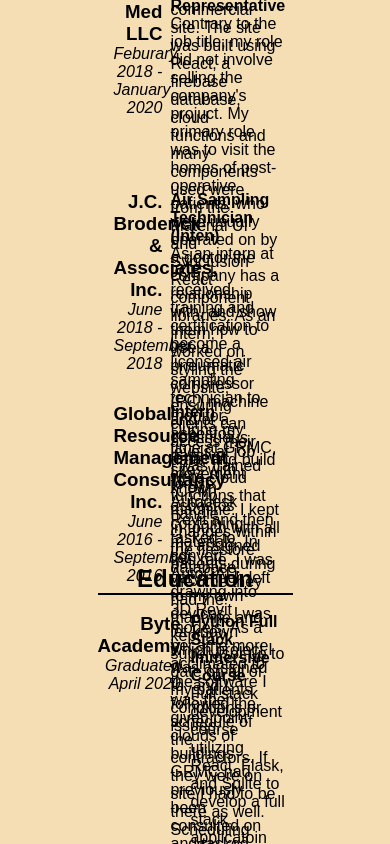
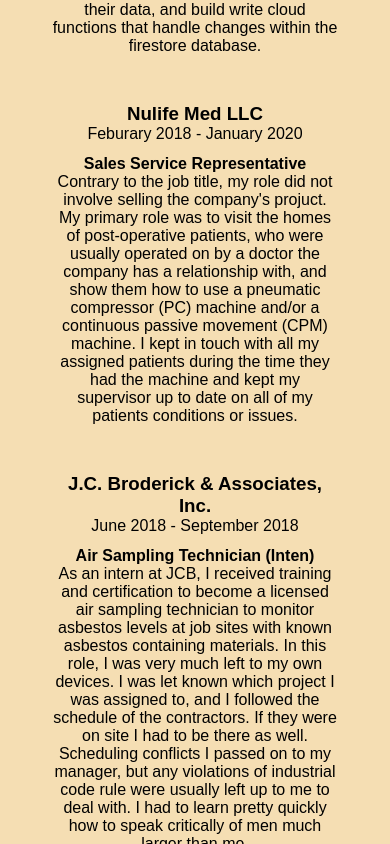
Before and after one commit to kwonj1234/my_website, a React (Create React App) app: page / in a window 390 px wide. Shown: the part 3980-4824 px from the top of the page. Built offline with nearby package versions, Linux system fonts and the light colour scheme.

Commit message:
add mobile responsiveness for experience section

```diff
--- a/src/App.js
+++ b/src/App.js
@@ -21,7 +21,7 @@
 
   // Create useRef hooks
   const heroRef = useRef(null);
-  const navRef = useRef(null);
+  // const navRef = useRef(null);
   const aboutRef = useRef(null);
   const projectRef = useRef(null);
   const experienceRef = useRef(null);
@@ -99,7 +99,7 @@
         <ContactMe contactRef={contactRef} windowWidth={windowWidth} />
         {/* If scrolledDown is true, displays scroll to top button else nothing */}
         {scrolledDown && (
-          <button onClick={() => scrollToRef(navRef)} className="topButton" title="Go To Top"></button>
+          <button onClick={() => scrollToRef(heroRef)} className="topButton" title="Go To Top"></button>
         )}
       </div>
     </BrowserRouter>
--- a/src/components/Experience.js
+++ b/src/components/Experience.js
@@ -1,45 +1,46 @@
 import React from 'react'
 import "../scss/Experience.scss"
+import ExperienceCard from './ExperienceCard';
 
 export default function Experience(props) {
+
+  // Deconstruct props
+  const {experienceRef, windowWidth, ...rest} = props;
+
   return (
-    <div className="Experience" ref={props.experienceRef}>
+    <div className="Experience" ref={experienceRef}>
       <br></br>
       <h1 className="section-title">Experience</h1>
       <p>You can download a copy of my resume <a
         href="../downloadable_files/Resume_JaehwiKwon.pdf"
         download> here</a>
       </p>
-      <div className="experienceContent">
+      <div className={windowWidth > 1100 ? "experienceContent" : "experienceContent-mobile"}>
         <div className="workHistory">
           <h2>Roles I Have Held</h2>
           <div class="line"/>
           <br></br>
-          <div className="row workComponent">
-            <div className="leftColumn">
-              <h3>Spryte Labs</h3>
-              <p>June 2020 - Present</p>
-            </div>
-            <div className="rightColumn">
-              <h4>Software Engineering Intern</h4>
-              <p>
+
+          <ExperienceCard
+            company="Spryte Labs"
+            dates="June 2020 - Present"
+            position="Software Engineering Intern"
+            windowWidth={windowWidth}
+          >
             This was a remote position that utilized a sprint methodology to push a new feature
             every 2-weeks to Spryte's commercial site. The site was built using React, a
             firebase database, cloud functions and many components used were from the
             Material UI and Syncfusion React component libraries. As an intern, I worked on
             styling the website, ensuring clients can access their data, and build write
             cloud functions that handle changes within the firestore database.
-              </p>
-            </div>
-          </div>
-          <div className="row workComponent">
-            <div className="leftColumn">
-              <h3>Nulife Med LLC</h3>
-              <p>Feburary 2018 - January 2020</p>
-            </div>
-            <div className="rightColumn">
-              <h4>Sales Service Representative</h4>
-              <p>
+          </ExperienceCard>
+
+          <ExperienceCard
+            company="Nulife Med LLC"
+            dates="Feburary 2018 - January 2020"
+            position="Sales Service Representative"
+            windowWidth={windowWidth}
+          >
             Contrary to the job title, my role did not involve selling the company's projuct.
             My primary role was to visit the homes of post-operative patients, who
             were usually operated on by a doctor the company has a relationship with,
@@ -47,17 +48,14 @@
             passive movement (CPM) machine. I kept in touch with all my assigned patients
             during the time they had the machine and kept my supervisor up to date on
             all of my patients conditions or issues.
-              </p>
-            </div>
-          </div>
-          <div className="row workComponent">
-            <div className="leftColumn">
-              <h3>J.C. Broderick & Associates, Inc.</h3>
-              <p>June 2018 - September 2018</p>
-            </div>
-            <div className="rightColumn">
-              <h4>Air Sampling Technician (Inten)</h4>
-              <p>
+          </ExperienceCard>
+
+          <ExperienceCard
+            company="J.C. Broderick & Associates, Inc."
+            dates="June 2018 - September 2018"
+            position="Air Sampling Technician (Inten)"
+            windowWidth={windowWidth}
+          >
             As an intern at JCB, I received training and certification to become a
             licensed air sampling technician to monitor asbestos levels at job sites
             with known asbestos containing materials. In this role, I was very much
@@ -67,25 +65,21 @@
             any violations of industrial code rule were usually left up to me to deal with.
             I had to learn pretty quickly how to speak critically of men much larger
             than me.
-              </p>
-            </div>
-          </div>
-          <div className="row workComponent">
-            <div className="leftColumn">
-              <h3>Global Resource Management Consultancy Inc.</h3>
-              <p>June 2016 - September 2016</p>
-            </div>
-            <div className="rightColumn">
-              <h4>Intern</h4>
-              <p>
+          </ExperienceCard>
+
+          <ExperienceCard
+            company="Global Resource Management Consultancy Inc."
+            dates="June 2016 - September 2016"
+            position="Intern"
+            windowWidth={windowWidth}
+          >
             During my time at GRMC, I was trained to use Autodesk Revit and then
             tasked to convert AutoCAD drawing into 3D Revit models. As a became
             more acclimated to the software I was then given point clouds of
             buildings GRMC had previously been consulted on and tasked with
             modeling previous jobs into Revit models.
-              </p>
-            </div>
-          </div>
+          </ExperienceCard>
+
         </div>
         <div className="educationHistory">
           <h2>Education</h2>
--- /dev/null
+++ b/src/components/ExperienceCard.js
@@ -0,0 +1,32 @@
+import React from 'react'
+
+export default function ExperienceCard({company, dates, href, imageStyle, position, windowWidth, ...props}) {
+  return (
+    windowWidth > 1100 ?
+      <div className="row workComponent">
+        <div className="leftColumn">
+          <h3>{company}</h3>
+          <p>{dates}</p>
+        </div>
+        <div className="rightColumn">
+          <h4>{position}</h4>
+          <p>
+            {props.children}
+          </p>
+        </div>
+      </div>
+    :
+      <div className="workComponent">
+        <div className="experience-company">
+          <h3>{company}</h3>
+          <p>{dates}</p>
+        </div>
+        <div>
+          <h4>{position}</h4>
+          <p>
+            {props.children}
+          </p>
+        </div>
+      </div>
+  )
+}
--- a/src/scss/App.scss
+++ b/src/scss/App.scss
@@ -34,7 +34,6 @@
 
 .row {
   display: flex;
-  flex-wrap: nowrap;
 }
 
 .row-mobile {
--- a/src/scss/Experience.scss
+++ b/src/scss/Experience.scss
@@ -12,9 +12,25 @@
     padding-bottom: 50px;
 }
 
+.experienceContent-mobile {
+    margin: 0 7%;
+    padding-top: 20px;
+    padding-bottom: 50px;
+}
+
 .workComponent{
-    height: 200px;
-    margin: 12px 16px;
+    // margin: 12px 16px;
+    padding: 24px;
+}
+
+.workComponent.mobile{
+    // margin: 12px 16px;
+    padding: 24px;
+    margin: auto;
+}
+
+.experience-company {
+    margin-bottom: 12px;
 }
 
 .leftColumn {
@@ -25,8 +41,11 @@
     font-style: italic;
 }
 
+.rightColumn {
+    height: 100%;
+}
+
 .educationHistory {
-    margin-top: -50px;
     margin-bottom: 50px;
 }
 
```
Lines whose indentation alone changed are shown as unchanged.
